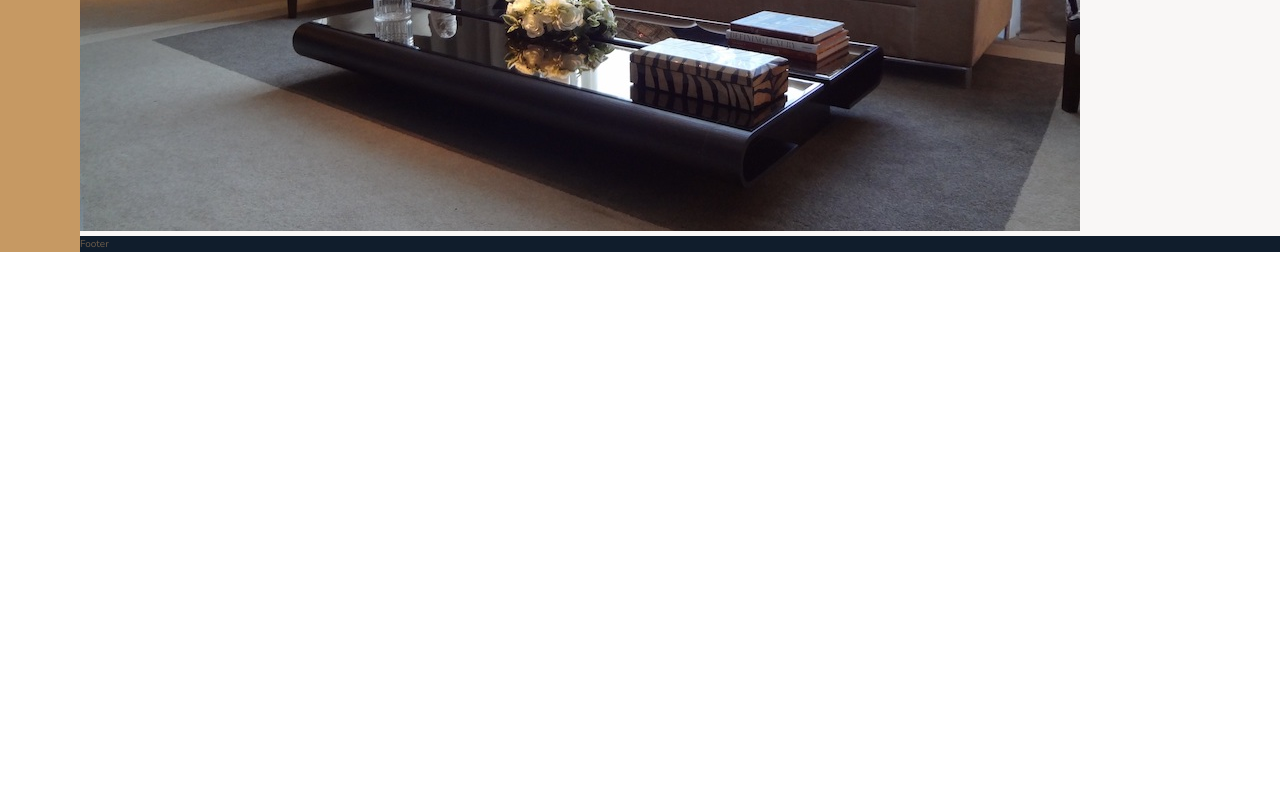
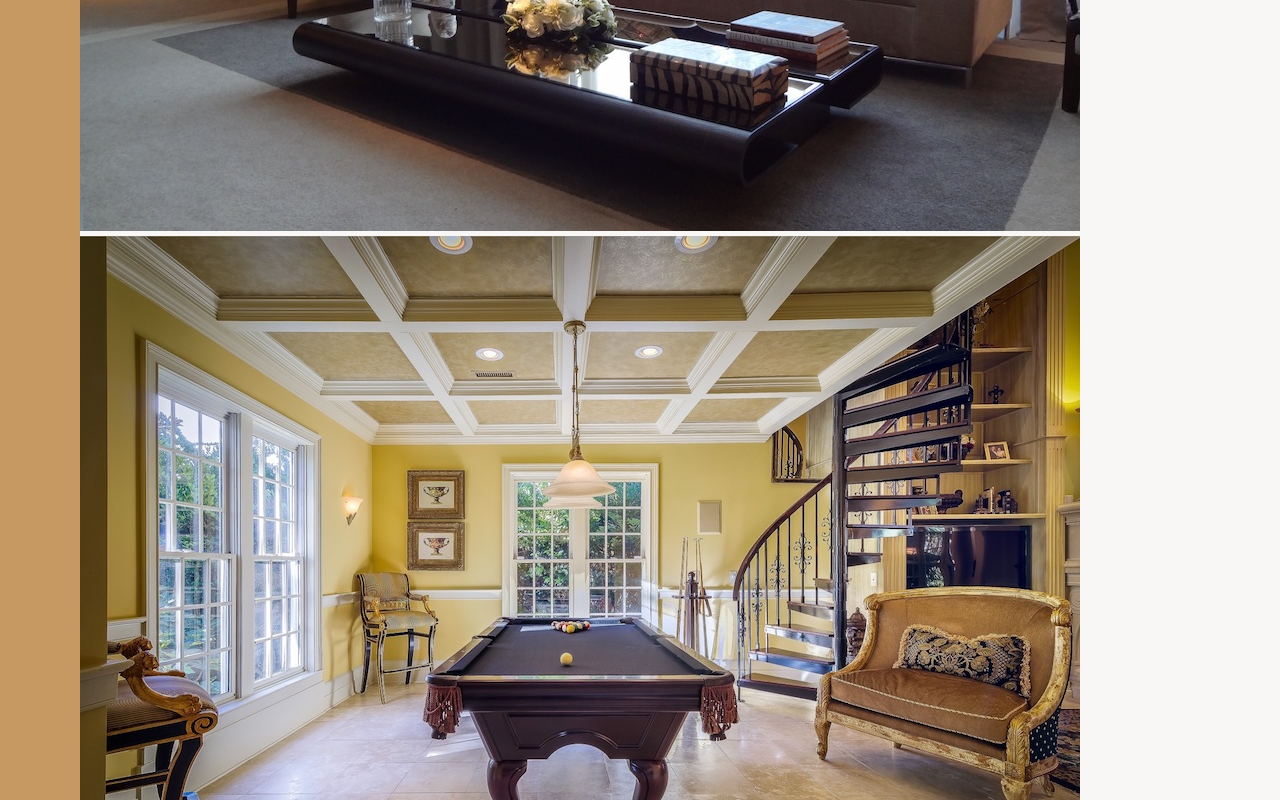
Before and after one commit to DevMonzer/Nexter, a website: page index.html in a window 1280 px wide. Shown: the part 11200-12000 px from the top of the page. Before the commit the page ends 11452 px from the top, so only its background shows below. Drawn offline with nearby package versions, Linux system fonts and the light colour scheme.

Commit message:
added gallery-section css code

```diff
--- a/index.html
+++ b/index.html
@@ -360,6 +360,13 @@
           class="gallery__img"
         />
       </figure>
+      <figure class="gallery__item gallery__item--13">
+        <img
+          src="img/gal-13.jpeg"
+          alt="Gallery image 13"
+          class="gallery__img"
+        />
+      </figure>
     </section>
 
     <footer class="footer">Footer</footer>
```
